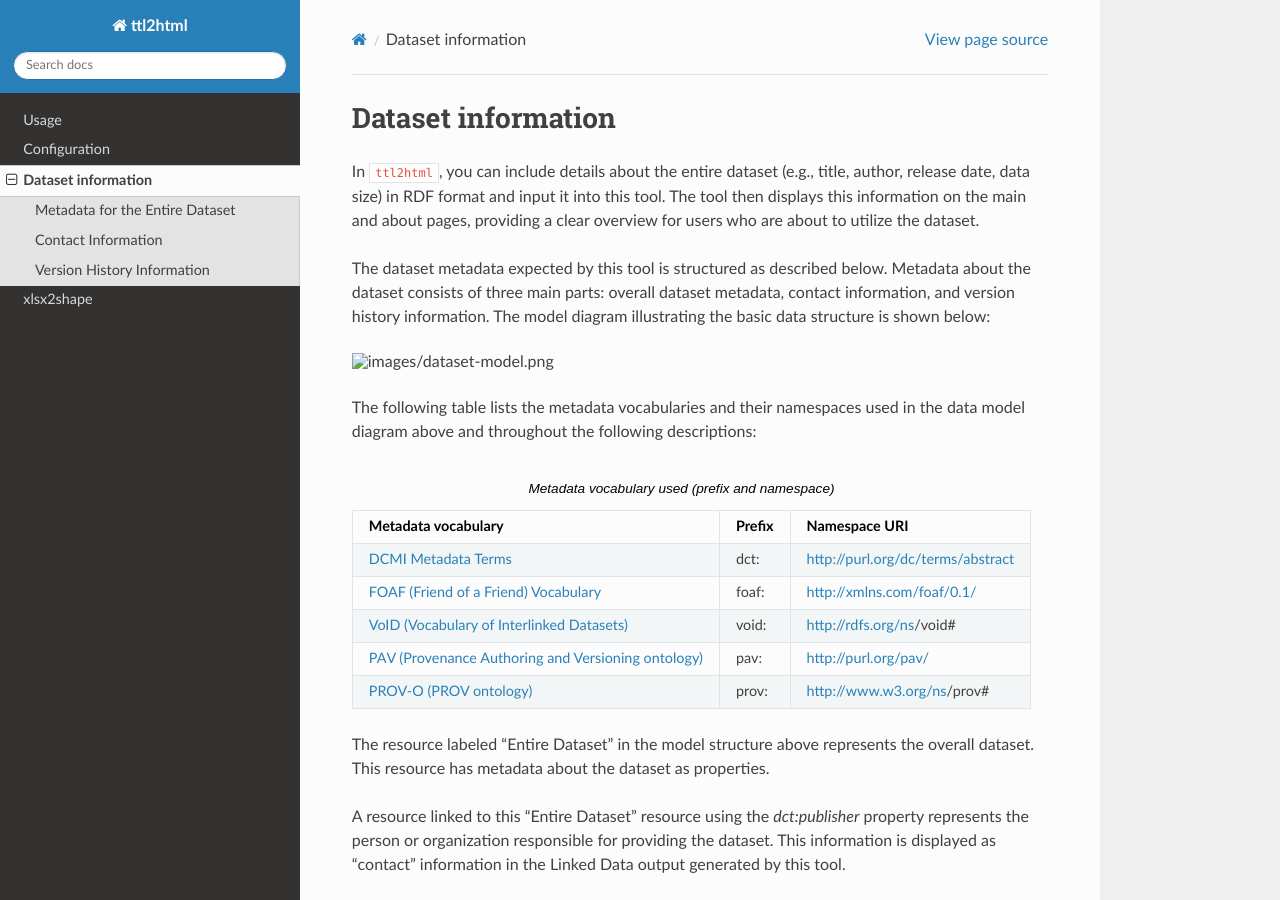
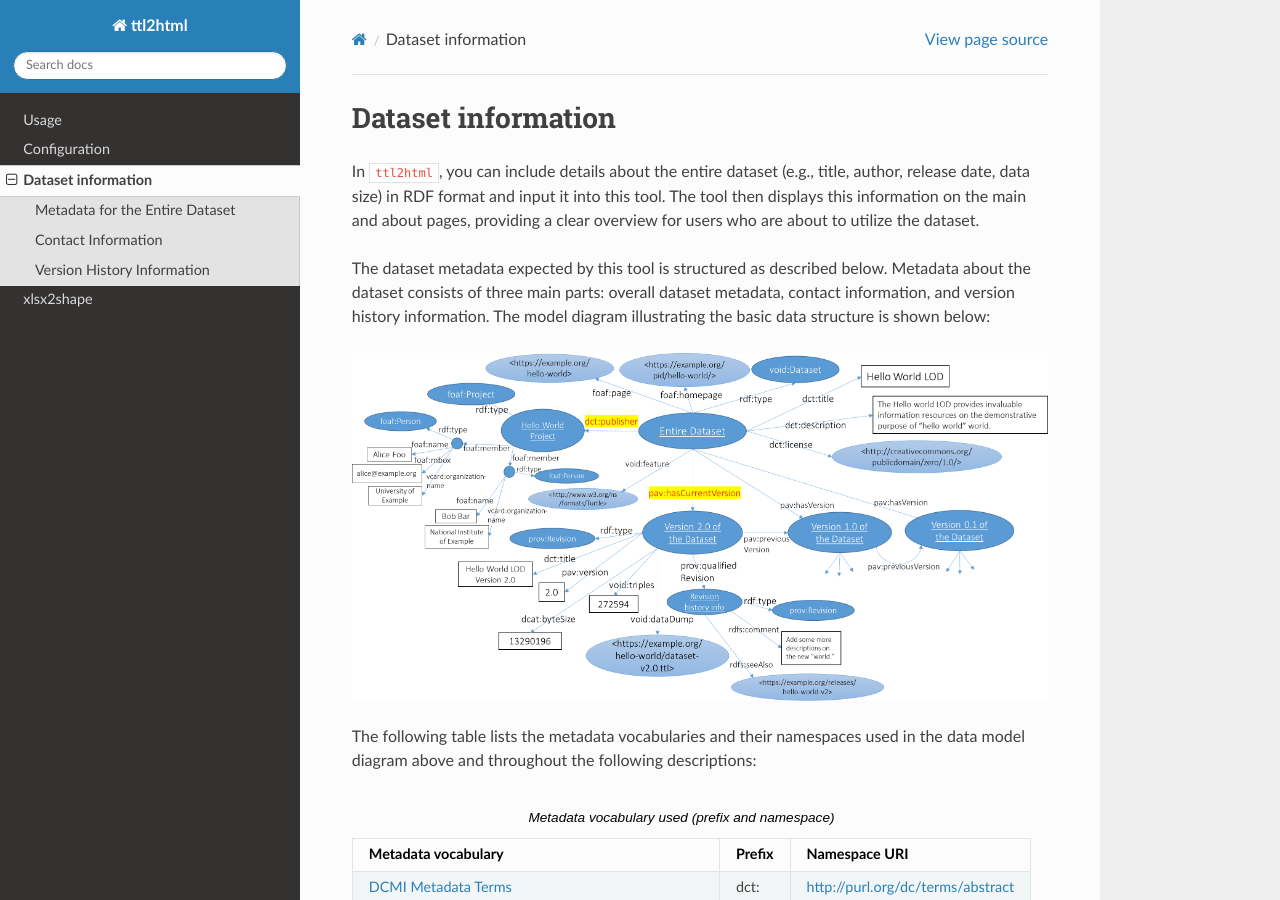
Before and after one commit to masao/ttl2html-doc, a Sphinx documentation site: the page built from docs/dataset.rst, in a window 1280 px wide and 900 px high. Built offline with Sphinx 7.4.7 and the Read the Docs theme 3.1.0, drawn with Linux system fonts in a browser that asks for light colours.

Commit message:
change image dir

```diff
--- a/docs/dataset.rst
+++ b/docs/dataset.rst
@@ -5,7 +5,7 @@ In ``ttl2html``, you can include details about the entire dataset (e.g., title,
 
 The dataset metadata expected by this tool is structured as described below. Metadata about the dataset consists of three main parts: overall dataset metadata, contact information, and version history information. The model diagram illustrating the basic data structure is shown below:
 
-.. image:: images/dataset-model.png
+.. image:: dataset-model.png
 
 The following table lists the metadata vocabularies and their namespaces used in the data model diagram above and throughout the following descriptions:
 
```
